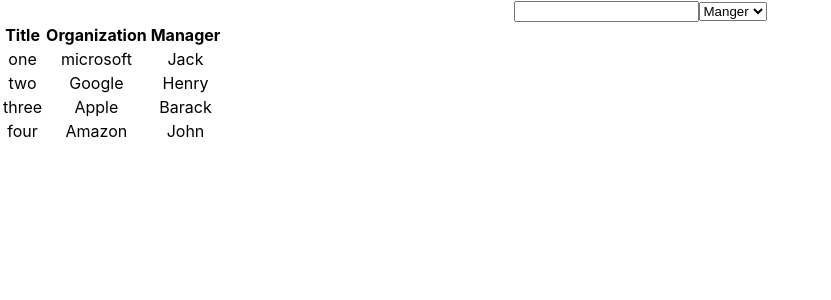
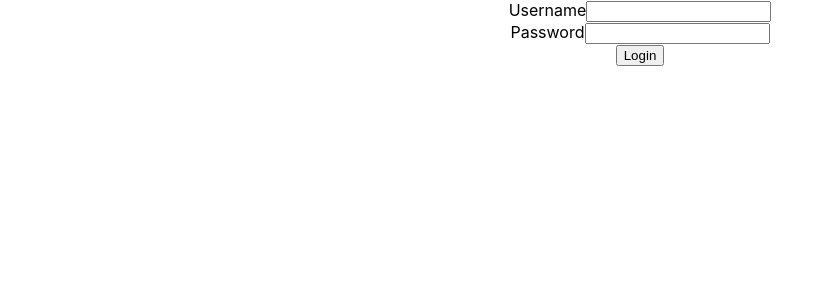
Before and after one commit to youkoucoding/react-jira, a React (Create React App) app: page / in a window 1280 px wide. Shown: the top 300 px of the page, without its empty margins (0-831 px from the left). Built offline with nearby package versions, Linux system fonts and the light colour scheme; data requests are answered from the project's data file.

Commit message:
Add login form with middleware in json-server

```diff
--- a/package.json
+++ b/package.json
@@ -23,7 +23,7 @@
     "test": "react-scripts test",
     "eject": "react-scripts eject",
     "prepare": "husky install",
-    "json-server": "json-server __json_server_mock__/db.json --watch --port 3002"
+    "json-server": "json-server __json_server_mock__/db.json --watch --port 3002 --middlewares ./__json_server_mock__/middleware.js"
   },
   "eslintConfig": {
     "extends": [
--- a/src/App.tsx
+++ b/src/App.tsx
@@ -1,10 +1,12 @@
 import "./App.css";
 import { ProjectListScreen } from "./screen/project-list";
+import { LoginScreen } from "./screen/login";
 
 function App() {
   return (
     <div className="App">
-      <ProjectListScreen />
+      {/* <ProjectListScreen /> */}
+      <LoginScreen />
     </div>
   );
 }
--- /dev/null
+++ b/src/screen/login/index.tsx
@@ -0,0 +1,39 @@
+import { FormEvent, useState } from "react";
+
+const apiUrl = process.env.REACT_APP_API_URL;
+
+export const LoginScreen = () => {
+  const login = (param: { username: string; password: string }) => {
+    fetch(`${apiUrl}/login`, {
+      method: "POST",
+      headers: {
+        "Content-Type": "application/json",
+      },
+      body: JSON.stringify(param),
+    }).then(async (response) => {
+      if (response.ok) {
+      }
+    });
+  };
+
+  const handleSubmit = (e: FormEvent<HTMLFormElement>) => {
+    e.preventDefault();
+    const username = (e.currentTarget.elements[0] as HTMLInputElement).value;
+    const password = (e.currentTarget.elements[1] as HTMLInputElement).value;
+    login({ username, password });
+  };
+
+  return (
+    <form onSubmit={handleSubmit}>
+      <div>
+        <label htmlFor="username">Username</label>
+        <input type="text" id="username" />
+      </div>
+      <div>
+        <label htmlFor="password">Password</label>
+        <input type="password" id="password" />
+      </div>
+      <button type="submit">Login</button>
+    </form>
+  );
+};
```
Also changed, not shown: __json_server_mock__/middleware.js (added, +14 -0 lines).
